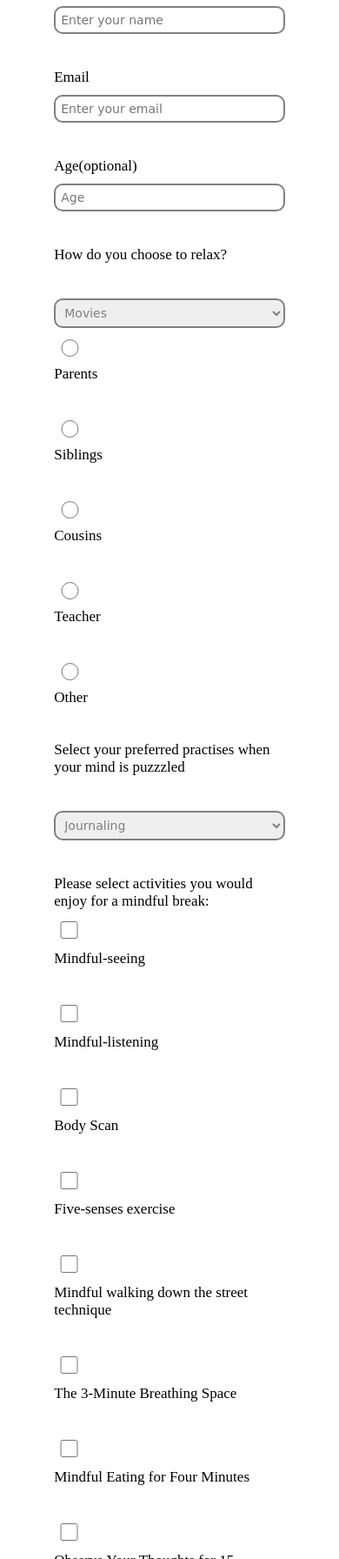
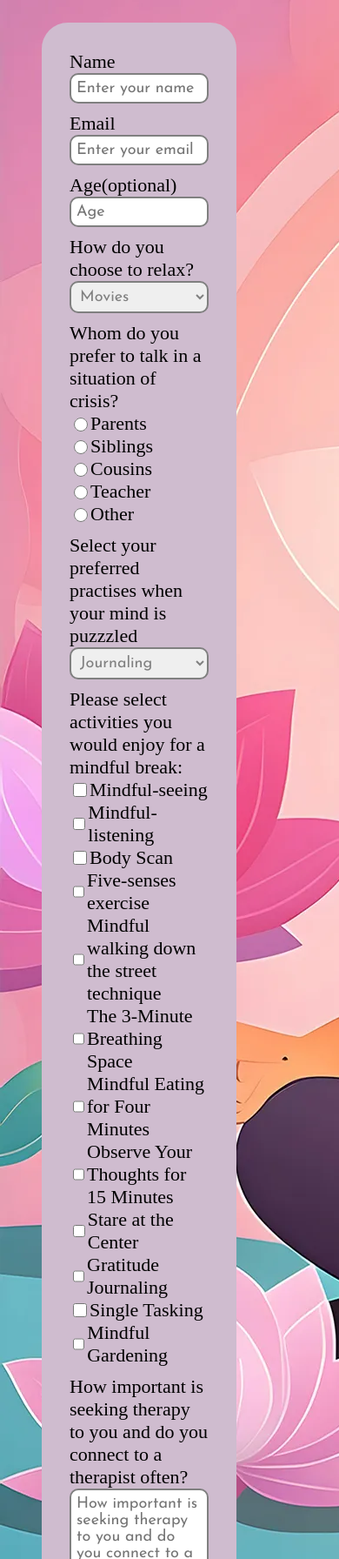
Before and after one commit to PADMALAYA-3/Survey-form, a plain HTML site: page index.html in a window 390 px wide. Shown: the part 208-2000 px from the top of the page at 87% size. Drawn offline with Linux system fonts and the light colour scheme.

Commit message:
add the survey form layout

```diff
--- a/index.html
+++ b/index.html
@@ -9,25 +9,35 @@
     <link
       href="styles.css"
       rel="stylesheet" />
+      <link rel="preconnect" href="https://fonts.googleapis.com">
+<link rel="preconnect" href="https://fonts.gstatic.com" crossorigin>
+<link href="https://fonts.googleapis.com/css2?family=Josefin+Sans:ital,wght@0,100..700;1,100..700&display=swap" rel="stylesheet">
   </head>
   <body>
   <body>
     <h1 id="title">The Well-being Survey Form</h1>
     <p id="description">This Survey will help us improvise our app.</p>
     <form id="survey-form">
+      <div>
       <label for="name" id="name-label">Name</label>
       <input id="name" type="text" placeholder="Enter your name" required/>
       <br/>
+     </div>
 
+     <div>
       <label for="email" id="email-label">Email</label>
       <input id="email" type="email" placeholder="Enter your email" required/>
       <br/>
+      </div>
 
+      <div>
       <label for="number" id="number-label">Age(optional)</label>
       <input id="number" type="number" min="10" max="100" placeholder="Age"/>
       <br/>
+      </div>
 
       <!-- Preferred mode of relaxation-->
+       <div>
       <label>How do you choose to relax?</label>
       <br/>
       <select id="dropdown" name="mode of relaxation">
@@ -35,86 +45,114 @@
 <option value="reading">Reading</option>
 <option value="Cooking">Cooking</option>
 <option value="travel">Go out for travels</option>
-<option value="Others">Others</option>
+<option value="Others">Others</option></select>
 <br/>
+       </div>
 
 <!-- Preferred mode of communication-->
+ <div>
 <label>Whom do you prefer to talk in a situation of crisis?</label>
-<br/>
+<div class="radio-group">
 <input type="radio" name="communication" id="parents" value="parents"/>
 <label for="parents">Parents</label>
-<br/>
+</div>
+<div class="radio-group">
 <input type="radio" name="communication" id="siblings" value="siblings"/>
 <label for="siblings">Siblings</label>
-<br/>
+</div>
+<div class="radio-group">
 <input type="radio" name="communication" id="cousins" value="cousins"/>
 <label for="cousins">Cousins</label>
-<br/>
+</div>
+<div class="radio-group">
 <input type="radio" name="communication" id="teacher" value="teacher"/>
 <label for="teacher">Teacher</label>
-<br/>
+</div>
+<div class="radio-group">
 <input type="radio" name="communication" id="Other" value="other"/>
 <label for="Other">Other</label>
-<br/>
+</div>
+</div>
 
 <!-- Preferred practises-->
+ <div>
 <label> Select your preferred practises when your mind is puzzzled</label><br/>
- <select id="practises" name="Practises">
+ <select id="practises" name="Practices">
       <option value="journaling">Journaling</option>
       <option value="meditation">Meditation</option>
       <option value="walking">Go out for a walk</option>
       <option value="Song">Listening to songs</option>
       <option value="Other">Others</option></select>
       <br/>
+      </div>
 
 <!-- Preferred activities-->
-<label>Please select activities you would enjoy for a mindful break:</label>
+ <div>
+<label>Please select activities you would enjoy for a mindful break:</label><br/>
+<div class="checkbox">
 <input type="checkbox" id="mindful seeing" name="activities" value="mindful seeing"/>
 <label for="mindful seeing">Mindful-seeing</label><br/>
-
+</div>
+<div class="checkbox">
 <input type="checkbox" id="mindful listening" name="activities" value="mindful listening"/>
 <label for="mindful-listenining">Mindful-listening</label><br/>
-
+</div>
+<div class="checkbox">
 <input type="checkbox" id="body scan" name="activities" value="body scan"/>
 <label for="body scan">Body Scan</label><br/>
-
+</div>
+<div class="checkbox">
 <input type="checkbox" id="five-senses exercise" name="activities" value="five-senses exercise"/>
 <label for="five-senses exercise">Five-senses exercise</label><br/>
-
+</div>
+<div class="checkbox">
 <input type="checkbox" id="mindful walking down the street technique" name="activities" value="mindful walking down the street technique"/>
 <label for="mindful walking down the street technique">Mindful walking down the street technique</label><br/>
-
+</div>
+<div class="checkbox">
 <input type="checkbox" id="The 3-Minute Breathing Space" name="activities" value="The 3-Minute Breathing Space"/>
 <label for="The 3-Minute Breathing Space">The 3-Minute Breathing Space</label><br/>
-
+</div>
+<div class="checkbox">
 <input type="checkbox" id="Mindful Eating for Four Minutes" name="activities" value="Mindful Eating for Four Minutes"/>
 <label for="Mindful Eating for Four Minutes">Mindful Eating for Four Minutes</label><br/>
-
+</div>
+<div class="checkbox">
 <input type="checkbox" id="Observe Your Thoughts for 15 Minutes" name="activities" value="Observe Your Thoughts for 15 Minutes"/>
 <label for="Observe Your Thoughts for 15 Minutes">Observe Your Thoughts for 15 Minutes</label><br/>
-
+</div>
+<div class="checkbox">
 <input type="checkbox" id="Stare at the Center" name="activities" value="Stare at the Center"/>
 <label for="Stare at the Center">Stare at the Center</label><br/>
-
+</div>
+<div class="checkbox">
 <input type="checkbox" id="Gratitude Journaling" name="activities" value="Gratitude Journaling"/>
 <label for="Gratitude Journaling">Gratitude Journaling</label><br/>
-
+</div>
+<div class="checkbox">
 <input type="checkbox" id="Single Tasking" name="activities" value="Single Tasking"/>
 <label for="Single Tasking">Single Tasking</label><br/>
-
+</div>
+<div class="checkbox">
 <input type="checkbox" id="Mindful Gardening" name="activities" value="Mindful Gardening"/>
 <label for="Mindful Gardening">Mindful Gardening</label><br/>
-
+</div>
+ </div>
 <!-- textarea component -->
-<label for="sustainable-travel">
-  How important is sustainable travel to you, and what practices do you follow?</label><br/>
+ <div>
+<label for="seeking therapy">
+  How important is seeking therapy to you and do you connect to a therapist often?</label><br/>
   <textarea
-  id="sustainable-travel"
-  name="sustainable-travel"
+  id="seeking therapy"
+  name="seeking therapy"
   rows="5"
-  cols="50"
-  placeholder="How important is sustainable travel to you, and what practices do you follow?"></textarea>
+  placeholder="How important is seeking therapy to you and do you connect to a therapist often?"></textarea>
+  <br/>
+ </div>
+ <!-- button component-->
+  <div>
   <input type="submit" id="submit" value="Submit">
+  </div>
     </form>
   </body>
 </html>
--- a/styles.css
+++ b/styles.css
@@ -8,40 +8,20 @@ html {
   box-sizing: inherit;
 }
 
-/* * {
-  padding: 0;
-  margin: 0;
-} */
-
 body {
-  /* border-image: linear-gradient(
-      rgba(174, 229, 230, 0.396),
-      rgba(3, 113, 133, 0.378)
-    )
-    fill 1; */
   background-image: url(/cute-young-woman-meditation-yoga-cartoon.webp);
-  /*  background-size: cover;
-  background-repeat: no-repeat;
-  background-position: center;
-  color: white;
-  padding: 2rem; */
 }
 
 #title {
   font-family: cursive;
-  /* font-optical-sizing: auto;
   font-weight: 400;
-  font-style: normal; */
   font-size: 40px;
   text-align: center;
 }
 
 #description {
   text-align: center;
-  font-family: sans-serif;
-  /* font-optical-sizing: auto;
-  font-weight: 300;
-  font-style: normal; */
+  font-family: cursive;
   font-size: 20px;
 }
 
@@ -49,15 +29,12 @@ body {
   display: flex;
   flex-direction: column;
   gap: 10px;
-  /* border-radius: 30px; */
-  /* width: 60%; */
+  border-radius: 30px;
+  width: 60%;
   margin: 2.5rem;
   padding: 2rem;
-  /* background-color: rgba(3, 180, 192, 0.656); */
-  /* font-family: 'Edu AU VIC WA NT Hand', cursive; */
-  /* font-optical-sizing: auto; */
-  /* font-weight: 500; */
-  /* font-size: 24px; */
+  background-color: rgb(207, 188, 207);
+  font-size: 22px;
 }
 
 input,
@@ -67,7 +44,7 @@ textarea {
   color: grey;
   font-size: 18px;
   padding: 6px;
-  font-family: 'Playwrite CU', cursive;
+  font-family: 'Josefin Sans', sans-serif;
   font-optical-sizing: auto;
   font-weight: 400;
   font-style: normal;
@@ -78,16 +55,8 @@ textarea {
 input:hover,
 select:hover,
 textarea:hover {
-  border: 2px solid white;
+  border: 2px solid rgb(245, 237, 237);
 }
-
-textarea:focus,
-input:focus,
-select:focus {
-  outline: 2px solid grey;
-}
-
-/* radio button styles */
 
 .radio-group,
 .checkbox {
@@ -101,51 +70,3 @@ input[type='checkbox'] {
   width: 10%;
   height: 20px;
 }
-input[type='radio']:checked,
-input[type='checkbox']:checked {
-  accent-color: #ff5757;
-}
-
-input[type='radio']:focus,
-input[type='checkbox']:focus {
-  outline: none !important;
-}
-
-@media (max-width: 1050px) {
-  #survey-form {
-    width: 75%;
-  }
-}
-
-@media (max-width: 700px) {
-  body {
-    padding: 1rem;
-    background-image: url(/mesut-kaya-eOcyhe5-9sQ-unsplashmed.jpg);
-  }
-  #survey-form {
-    width: 83%;
-    font-size: 17px;
-    padding: 1rem;
-    margin: 1.5rem auto;
-  }
-  #title {
-    font-size: 28px;
-  }
-  #description {
-    font-size: 15px;
-  }
-  input,
-  select,
-  textarea {
-    font-size: 14px;
-  }
-}
-
-@media (max-width: 500px) {
-  body {
-    background-position: left;
-  }
-  #survey-form {
-    width: 87%;
-  }
-}
```
